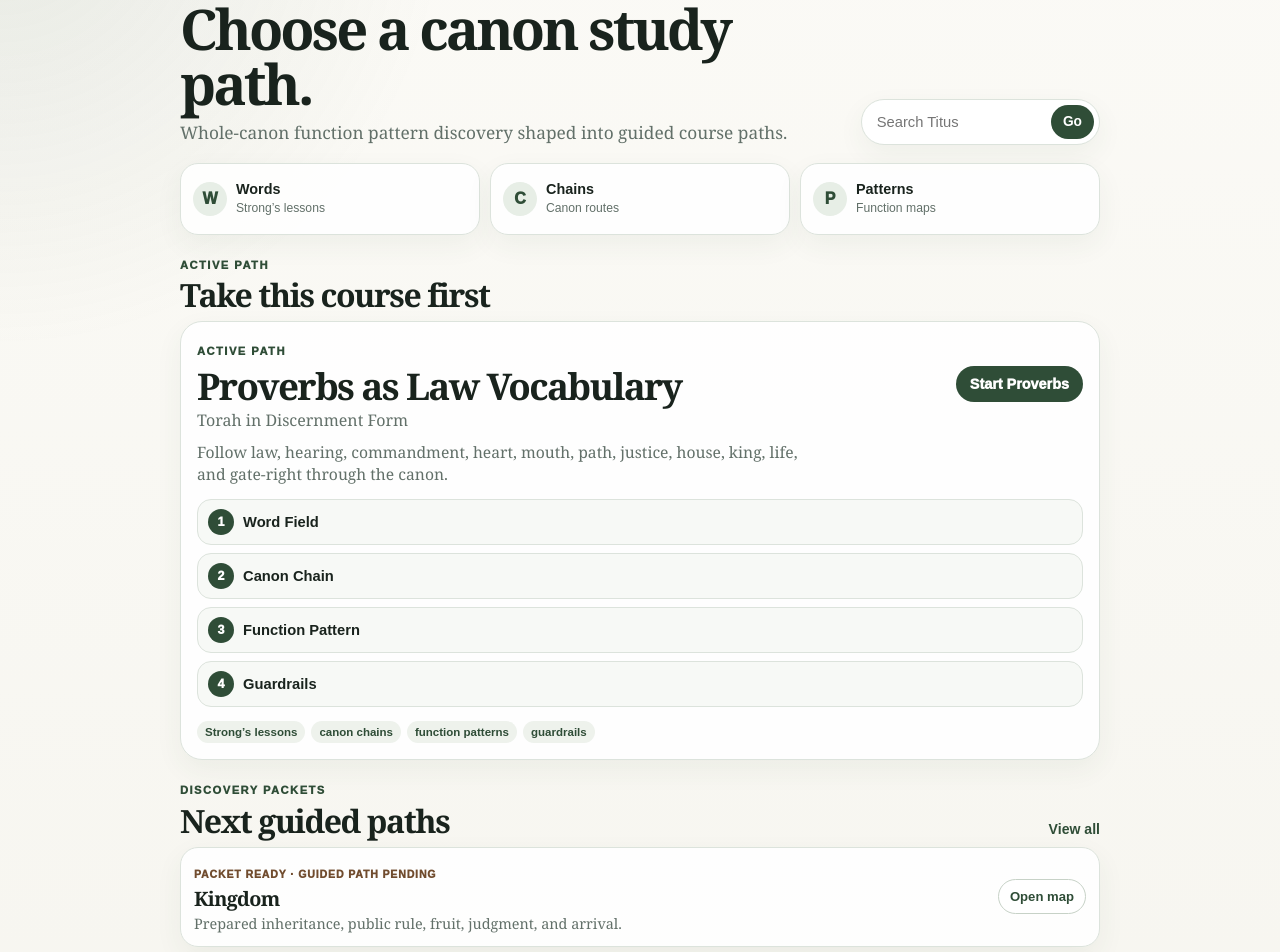
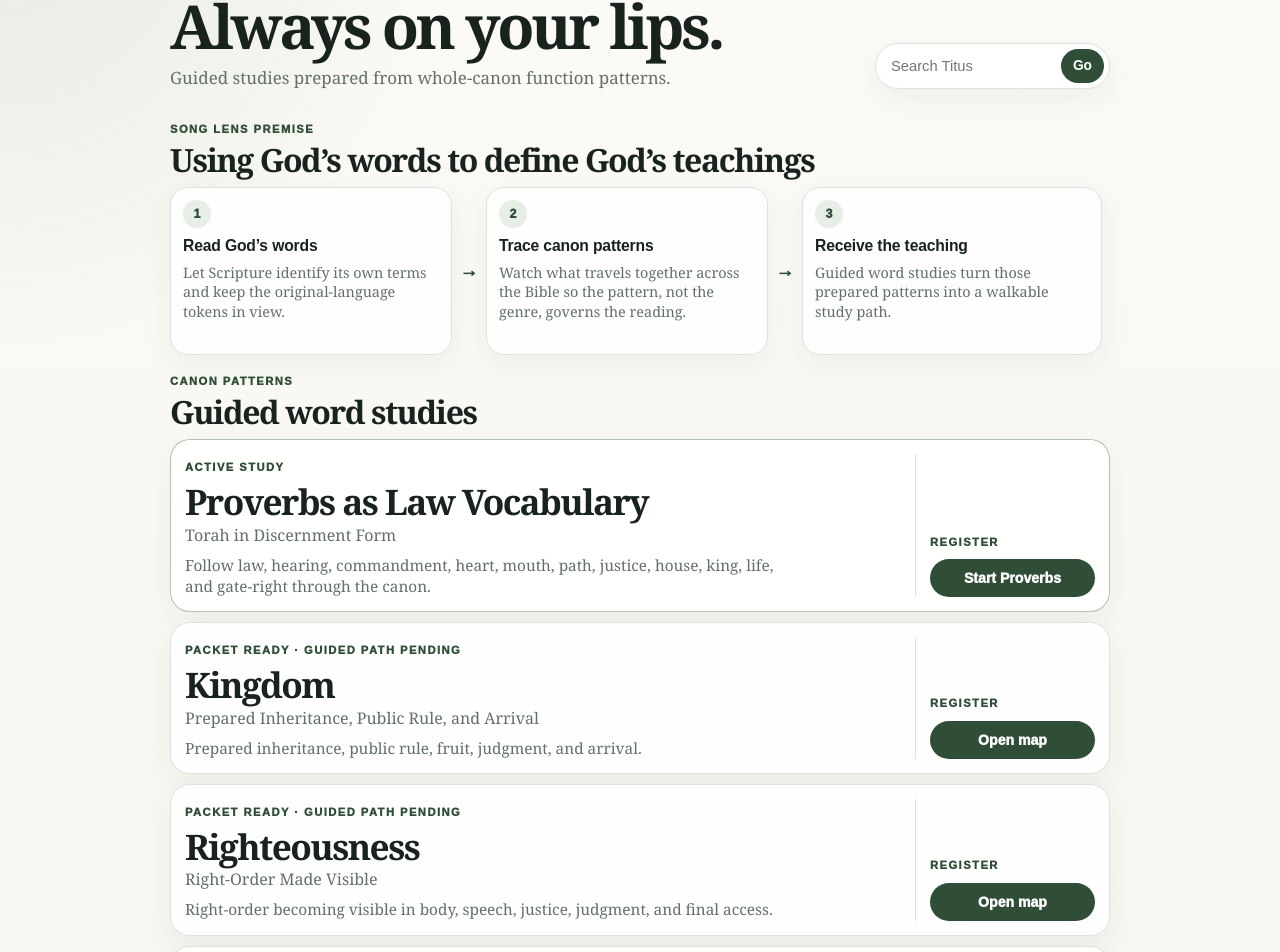
Before and after one commit to optical-lift/titus, a Next.js app: page / in a window 1280 px wide. Shown: the part 100-1052 px from the top of the page. Built offline with nearby package versions, Linux system fonts and the light colour scheme.

Commit message:
Refine Titus homepage copy and compress course layout

```diff
--- a/app/globals.css
+++ b/app/globals.css
@@ -100,7 +100,7 @@ ol {
   background: rgba(101, 125, 98, 0.22);
 }
 
-/* Home page: compact course index */
+/* Home page: Titus course site v2 */
 
 .sr-only {
   position: absolute;
@@ -114,29 +114,29 @@ ol {
   border: 0;
 }
 
-.compact-course-app {
-  width: min(920px, calc(100% - var(--page-pad) * 2));
+.titus-home-v2 {
+  width: min(940px, calc(100% - var(--page-pad) * 2));
   margin: 0 auto;
-  padding: 0 0 44px;
+  padding: 0 0 42px;
 }
 
-.compact-header {
+.titus-home-v2__header {
   position: sticky;
   top: 0;
   z-index: 40;
   display: flex;
   align-items: center;
   justify-content: space-between;
-  min-height: 54px;
+  min-height: 52px;
   margin: 0 calc(var(--page-pad) * -1);
   padding: 0 var(--page-pad);
   border-bottom: 1px solid var(--line);
   background: rgba(251, 250, 246, 0.96);
-  backdrop-filter: blur(14px);
+  backdrop-filter: blur(12px);
   font-family: var(--ui-font);
 }
 
-.compact-brand {
+.titus-home-v2__brand {
   color: var(--accent-dark);
   font-size: 0.98rem;
   font-weight: 950;
@@ -144,30 +144,30 @@ ol {
   text-transform: uppercase;
 }
 
-.compact-nav {
+.titus-home-v2__nav {
   display: flex;
   align-items: center;
   gap: 16px;
 }
 
-.compact-nav a {
+.titus-home-v2__nav a {
   color: var(--muted);
   font-size: 0.9rem;
   font-weight: 850;
 }
 
-.compact-intro {
+.titus-home-v2__intro {
   display: grid;
-  grid-template-columns: minmax(0, 1fr) minmax(190px, 0.36fr);
-  gap: 16px;
+  grid-template-columns: minmax(0, 1fr) minmax(200px, 0.34fr);
+  gap: 14px;
   align-items: end;
-  padding: 22px 0 14px;
+  padding: 20px 0 14px;
 }
 
-.compact-eyebrow,
-.compact-section-heading p,
-.compact-active-card__top span,
-.compact-packet-card span {
+.titus-home-v2__eyebrow,
+.titus-home-v2__section-head p,
+.titus-home-v2__study-badge,
+.titus-home-v2__study-register p {
   margin: 0;
   color: var(--accent-dark);
   font-family: var(--ui-font);
@@ -177,22 +177,22 @@ ol {
   text-transform: uppercase;
 }
 
-.compact-intro h1 {
+.titus-home-v2__intro h1 {
   max-width: 620px;
   margin-top: 8px;
-  font-size: clamp(2rem, 6vw, 3.5rem);
-  line-height: 0.98;
-  letter-spacing: -0.052em;
+  font-size: clamp(2.15rem, 6vw, 3.8rem);
+  line-height: 0.96;
+  letter-spacing: -0.055em;
 }
 
-.compact-intro p:not(.compact-eyebrow) {
+.titus-home-v2__lede {
   margin: 10px 0 0;
   color: var(--muted);
-  font-size: clamp(0.96rem, 2.5vw, 1.08rem);
+  font-size: clamp(0.96rem, 2.3vw, 1.06rem);
   line-height: 1.36;
 }
 
-.compact-search {
+.titus-home-v2__search {
   display: grid;
   grid-template-columns: minmax(0, 1fr) auto;
   gap: 6px;
@@ -203,7 +203,7 @@ ol {
   box-shadow: var(--shadow-soft);
 }
 
-.compact-search input {
+.titus-home-v2__search input {
   min-width: 0;
   border: 0;
   border-radius: 999px;
@@ -215,7 +215,7 @@ ol {
   outline: none;
 }
 
-.compact-search button {
+.titus-home-v2__search button {
   border: 0;
   border-radius: 999px;
   background: var(--accent-dark);
@@ -227,355 +227,237 @@ ol {
   cursor: pointer;
 }
 
-.compact-categories {
+.titus-home-v2__method,
+.titus-home-v2__studies {
+  margin-top: 18px;
+}
+
+.titus-home-v2__section-head {
+  margin-bottom: 10px;
+}
+
+.titus-home-v2__section-head h2 {
+  margin-top: 5px;
+  font-size: clamp(1.35rem, 4vw, 2rem);
+  line-height: 1.06;
+  letter-spacing: -0.045em;
+}
+
+.titus-home-v2__method-flow {
   display: grid;
   grid-template-columns: repeat(3, minmax(0, 1fr));
-  gap: 10px;
-  margin-top: 4px;
+  gap: 8px;
+  align-items: center;
 }
 
-.compact-category {
+.titus-home-v2__method-piece {
   display: grid;
-  grid-template-columns: auto 1fr;
-  gap: 9px;
+  grid-template-columns: 1fr auto;
+  gap: 8px;
   align-items: center;
-  min-height: 72px;
+}
+
+.titus-home-v2__method-card {
+  min-height: 168px;
   border: 1px solid var(--line);
   border-radius: 18px;
-  background: rgba(255, 255, 255, 0.88);
+  background: rgba(255, 255, 255, 0.92);
   padding: 12px;
   box-shadow: var(--shadow-soft);
 }
 
-.compact-category > span {
+.titus-home-v2__method-card span {
   display: grid;
   place-items: center;
-  width: 34px;
-  height: 34px;
+  width: 28px;
+  height: 28px;
   border-radius: 999px;
   background: var(--accent-light);
   color: var(--accent-dark);
   font-family: var(--ui-font);
+  font-size: 0.78rem;
   font-weight: 950;
 }
 
-.compact-category h2 {
-  margin: 0;
+.titus-home-v2__method-card h3 {
+  margin-top: 10px;
   font-family: var(--ui-font);
-  font-size: 0.9rem;
-  line-height: 1;
-  letter-spacing: 0;
+  font-size: 0.98rem;
+  line-height: 1.08;
+  letter-spacing: -0.01em;
 }
 
-.compact-category p {
-  margin: 4px 0 0;
+.titus-home-v2__method-card p {
+  margin: 8px 0 0;
   color: var(--muted);
-  font-family: var(--ui-font);
-  font-size: 0.76rem;
-  line-height: 1.2;
+  font-size: 0.9rem;
+  line-height: 1.34;
 }
 
-.compact-active,
-.compact-packets {
-  margin-top: 22px;
+.titus-home-v2__method-arrow {
+  color: var(--accent-dark);
+  font-family: var(--ui-font);
+  font-size: 1.15rem;
+  font-weight: 950;
 }
 
-.compact-section-heading {
-  margin-bottom: 10px;
+.titus-home-v2__study-list {
+  display: grid;
+  gap: 10px;
 }
 
-.compact-section-heading h2 {
-  margin-top: 5px;
-  font-size: clamp(1.35rem, 4.5vw, 2rem);
-  line-height: 1;
-  letter-spacing: -0.045em;
-}
-
-.compact-section-heading--row {
-  display: flex;
-  align-items: end;
-  justify-content: space-between;
-  gap: 14px;
-}
-
-.compact-section-heading--row a {
-  color: var(--accent-dark);
-  font-family: var(--ui-font);
-  font-size: 0.88rem;
-  font-weight: 900;
-}
-
-.compact-active-card,
-.compact-empty {
+.titus-home-v2__study-card,
+.titus-home-v2__empty {
   border: 1px solid var(--line);
-  border-radius: 22px;
+  border-radius: 20px;
   background: rgba(255, 255, 255, 0.92);
   box-shadow: var(--shadow-soft);
 }
 
-.compact-active-card {
-  padding: 16px;
+.titus-home-v2__study-card {
+  display: grid;
+  grid-template-columns: minmax(0, 1fr) 180px;
+  gap: 16px;
+  align-items: stretch;
+  padding: 14px;
 }
 
-.compact-active-card__top {
-  display: grid;
-  grid-template-columns: minmax(0, 1fr) auto;
-  gap: 14px;
-  align-items: center;
+.titus-home-v2__study-card.is-active {
+  border-color: rgba(101, 125, 98, 0.48);
 }
 
-.compact-active-card h3 {
+.titus-home-v2__study-copy h3 {
   margin-top: 8px;
-  font-size: clamp(1.55rem, 5vw, 2.3rem);
+  font-size: clamp(1.45rem, 4vw, 2.2rem);
   line-height: 0.98;
   letter-spacing: -0.045em;
 }
 
-.compact-active-card__top p {
+.titus-home-v2__study-subtitle {
   margin: 6px 0 0;
   color: var(--muted);
   font-size: 1rem;
   line-height: 1.25;
 }
 
-.compact-primary-button {
+.titus-home-v2__study-description {
+  margin: 10px 0 0;
+  color: var(--muted);
+  font-size: 0.96rem;
+  line-height: 1.38;
+}
+
+.titus-home-v2__study-register {
+  display: flex;
+  min-height: 100%;
+  flex-direction: column;
+  justify-content: end;
+  gap: 8px;
+  border-left: 1px solid var(--line);
+  padding-left: 14px;
+}
+
+.titus-home-v2__study-action {
   display: inline-flex;
   align-items: center;
   justify-content: center;
   border-radius: 999px;
   background: var(--accent-dark);
   color: #fff;
-  padding: 10px 14px;
+  padding: 11px 12px;
   font-family: var(--ui-font);
-  font-size: 0.9rem;
+  font-size: 0.88rem;
   font-weight: 950;
-  white-space: nowrap;
+  text-align: center;
 }
 
-.compact-active-description {
-  margin: 12px 0 0;
-  color: var(--muted);
-  font-size: 0.98rem;
-  line-height: 1.38;
-}
-
-.compact-outline {
-  display: grid;
-  gap: 8px;
-  margin-top: 14px;
-}
-
-.compact-outline-row {
-  display: grid;
-  grid-template-columns: auto 1fr;
-  gap: 9px;
-  align-items: center;
-  border: 1px solid var(--line);
-  border-radius: 14px;
-  background: rgba(238, 242, 236, 0.45);
-  padding: 9px 10px;
-}
-
-.compact-outline-row > span {
-  display: grid;
-  place-items: center;
-  width: 26px;
-  height: 26px;
-  border-radius: 999px;
-  background: var(--accent-dark);
-  color: #fff;
-  font-family: var(--ui-font);
-  font-size: 0.78rem;
-  font-weight: 950;
-}
-
-.compact-outline-row p {
-  margin: 0;
-  color: var(--ink);
-  font-family: var(--ui-font);
-  font-size: 0.92rem;
-  font-weight: 850;
-  line-height: 1.15;
-}
-
-.compact-tags {
-  display: flex;
-  flex-wrap: wrap;
-  gap: 6px;
-  margin-top: 14px;
-}
-
-.compact-tags span {
-  border-radius: 999px;
-  background: var(--soft);
-  color: var(--accent-dark);
-  padding: 5px 8px;
-  font-family: var(--ui-font);
-  font-size: 0.72rem;
-  font-weight: 850;
-}
-
-.compact-packet-list {
-  display: grid;
-  gap: 10px;
-}
-
-.compact-packet-card {
-  display: grid;
-  grid-template-columns: minmax(0, 1fr) auto;
-  gap: 14px;
-  align-items: center;
-  border: 1px solid var(--line);
-  border-radius: 18px;
-  background: rgba(255, 255, 255, 0.9);
-  padding: 13px;
-  box-shadow: var(--shadow-soft);
-}
-
-.compact-packet-card span {
-  display: inline-flex;
-  color: var(--warning-ink);
-  font-size: 0.66rem;
-  letter-spacing: 0.08em;
-}
-
-.compact-packet-card h3 {
-  margin-top: 6px;
-  font-size: 1.24rem;
-  line-height: 1.02;
-  letter-spacing: -0.035em;
-}
-
-.compact-packet-card p {
-  margin: 5px 0 0;
-  color: var(--muted);
-  font-size: 0.9rem;
-  line-height: 1.32;
-}
-
-.compact-packet-card a {
-  display: inline-flex;
-  align-items: center;
-  justify-content: center;
-  border: 1px solid var(--line-strong);
-  border-radius: 999px;
-  background: #fff;
-  color: var(--accent-dark);
-  padding: 9px 11px;
-  font-family: var(--ui-font);
-  font-size: 0.82rem;
-  font-weight: 900;
-  white-space: nowrap;
-}
-
-.compact-empty {
+.titus-home-v2__empty {
   padding: 14px;
   color: var(--muted);
 }
 
-.compact-empty p {
+.titus-home-v2__empty p {
   margin: 0;
 }
 
-@media (max-width: 720px) {
-  .compact-course-app {
-    width: min(100% - 20px, 920px);
-    padding-bottom: 38px;
+.titus-home-v2__footer {
+  margin-top: 22px;
+  border-top: 1px solid var(--line);
+  padding-top: 14px;
+}
+
+.titus-home-v2__footer p {
+  margin: 0;
+  color: var(--faint);
+  font-family: var(--ui-font);
+  font-size: 0.78rem;
+  line-height: 1.45;
+}
+
+@media (max-width: 760px) {
+  .titus-home-v2 {
+    width: min(100% - 20px, 940px);
+    padding-bottom: 34px;
   }
 
-  .compact-header {
+  .titus-home-v2__header {
     min-height: 50px;
   }
 
-  .compact-intro {
+  .titus-home-v2__intro {
     grid-template-columns: 1fr;
     gap: 12px;
     padding: 18px 0 12px;
   }
 
-  .compact-intro h1 {
-    font-size: clamp(2rem, 10.5vw, 2.95rem);
+  .titus-home-v2__intro h1 {
+    font-size: clamp(2rem, 10.8vw, 3rem);
   }
 
-  .compact-search {
-    border-radius: 16px;
+  .titus-home-v2__method-flow {
+    grid-template-columns: 1fr;
+    gap: 6px;
   }
 
-  .compact-search input {
-    padding-left: 8px;
+  .titus-home-v2__method-piece {
+    grid-template-columns: 1fr;
+    gap: 6px;
   }
 
-  .compact-categories {
-    gap: 7px;
+  .titus-home-v2__method-card {
+    min-height: auto;
+    padding: 11px;
   }
 
-  .compact-category {
-    grid-template-columns: 1fr;
-    justify-items: center;
-    text-align: center;
-    min-height: 88px;
-    border-radius: 16px;
-    padding: 9px 6px;
+  .titus-home-v2__method-arrow {
+    justify-self: center;
+    transform: rotate(90deg);
   }
 
-  .compact-category > span {
-    width: 32px;
-    height: 32px;
-  }
-
-  .compact-category h2 {
-    font-size: 0.82rem;
-  }
-
-  .compact-category p {
-    font-size: 0.68rem;
-  }
-
-  .compact-active,
-  .compact-packets {
-    margin-top: 18px;
-  }
-
-  .compact-active-card {
-    padding: 14px;
+  .titus-home-v2__study-card {
+    grid-template-columns: 1fr;
+    gap: 12px;
+    padding: 13px;
     border-radius: 18px;
   }
 
-  .compact-active-card__top {
-    grid-template-columns: 1fr;
-    gap: 10px;
+  .titus-home-v2__study-register {
+    border-left: 0;
+    border-top: 1px solid var(--line);
+    padding-left: 0;
+    padding-top: 10px;
   }
 
-  .compact-primary-button {
+  .titus-home-v2__study-action {
     width: 100%;
   }
 
-  .compact-active-description {
-    font-size: 0.94rem;
-  }
-
-  .compact-outline {
-    gap: 7px;
-  }
-
-  .compact-outline-row {
-    padding: 8px;
-  }
-
-  .compact-packet-card {
-    grid-template-columns: 1fr;
-    gap: 10px;
-    border-radius: 16px;
-  }
-
-  .compact-packet-card a {
-    width: 100%;
+  .titus-home-v2__footer p {
+    font-size: 0.76rem;
   }
 }
 
-
-
-/* Shared page layout */
+\n\n/* Shared page layout */
 
 .page-shell {
   width: min(var(--page-max), calc(100% - var(--page-pad) * 2));
--- a/app/page.tsx
+++ b/app/page.tsx
@@ -1,152 +1,135 @@
 import Link from "next/link";
 import { getHomeStudyPaths } from "@/data/titus/courses";
 
-const studySteps = [
-  "Word Field",
-  "Canon Chain",
-  "Function Pattern",
-  "Guardrails",
-];
-
-const categoryTiles = [
-  { label: "Words", text: "Strong’s lessons" },
-  { label: "Chains", text: "Canon routes" },
-  { label: "Patterns", text: "Function maps" },
+const methodSteps = [
+  {
+    title: "Read God’s words",
+    text: "Let Scripture identify its own terms and keep the original-language tokens in view.",
+  },
+  {
+    title: "Trace canon patterns",
+    text: "Watch what travels together across the Bible so the pattern, not the genre, governs the reading.",
+  },
+  {
+    title: "Receive the teaching",
+    text: "Guided word studies turn those prepared patterns into a walkable study path.",
+  },
 ];
 
 export default function Home() {
   const activePath = getHomeStudyPaths("active_path")[0];
   const packetQueue = getHomeStudyPaths("packet_queue");
+  const studyCards = [activePath, ...packetQueue].filter(Boolean);
 
   return (
-    <main className="compact-course-app">
-      <header className="compact-header" aria-label="Titus site header">
-        <Link className="compact-brand" href="/">
+    <main className="titus-home-v2">
+      <header className="titus-home-v2__header" aria-label="Titus site header">
+        <Link className="titus-home-v2__brand" href="/">
           Titus
         </Link>
 
-        <nav className="compact-nav" aria-label="Primary navigation">
+        <nav className="titus-home-v2__nav" aria-label="Primary navigation">
           <a href="#courses">Courses</a>
           <Link href="/search">Search</Link>
         </nav>
       </header>
 
-      <section className="compact-intro" aria-labelledby="home-title">
-        <div>
-          <p className="compact-eyebrow">Greek &amp; Hebrew word study</p>
-          <h1 id="home-title">Choose a canon study path.</h1>
-          <p>
-            Whole-canon function pattern discovery shaped into guided course paths.
+      <section className="titus-home-v2__intro" aria-labelledby="home-title">
+        <div className="titus-home-v2__intro-copy">
+          <p className="titus-home-v2__eyebrow">Greek &amp; Hebrew word study</p>
+          <h1 id="home-title">Always on your lips.</h1>
+          <p className="titus-home-v2__lede">
+            Guided studies prepared from whole-canon function patterns.
           </p>
         </div>
 
-        <form className="compact-search" action="/search">
+        <form className="titus-home-v2__search" action="/search">
           <label className="sr-only" htmlFor="home-search">
             Search Titus
           </label>
-          <input
-            id="home-search"
-            name="q"
-            placeholder="Search Titus"
-          />
+          <input id="home-search" name="q" placeholder="Search Titus" />
           <button type="submit">Go</button>
         </form>
       </section>
 
-      <section className="compact-categories" aria-label="Study layers">
-        {categoryTiles.map((tile) => (
-          <article className="compact-category" key={tile.label}>
-            <span>{tile.label.slice(0, 1)}</span>
-            <div>
-              <h2>{tile.label}</h2>
-              <p>{tile.text}</p>
-            </div>
-          </article>
-        ))}
-      </section>
-
-      <section className="compact-active" id="courses" aria-labelledby="active-course-title">
-        <div className="compact-section-heading">
-          <p>Active path</p>
-          <h2 id="active-course-title">Take this course first</h2>
+      <section className="titus-home-v2__method" aria-labelledby="method-title">
+        <div className="titus-home-v2__section-head">
+          <p>Song lens premise</p>
+          <h2 id="method-title">Using God’s words to define God’s teachings</h2>
         </div>
 
-        {activePath ? (
-          <article className="compact-active-card">
-            <div className="compact-active-card__top">
-              <div>
-                <span>{activePath.homeBadge ?? "Active Path"}</span>
-                <h3>{activePath.title}</h3>
-                <p>{activePath.subtitle}</p>
+        <div className="titus-home-v2__method-flow">
+          {methodSteps.map((step, index) => (
+            <div className="titus-home-v2__method-piece" key={step.title}>
+              <article className="titus-home-v2__method-card">
+                <span>{index + 1}</span>
+                <h3>{step.title}</h3>
+                <p>{step.text}</p>
+              </article>
+
+              {index < methodSteps.length - 1 ? (
+                <div className="titus-home-v2__method-arrow" aria-hidden="true">
+                  →
                 </div>
-
-              <Link
-                className="compact-primary-button"
-                href={activePath.homeHref ?? `/courses/${activePath.slug}`}
-              >
-                {activePath.homeCtaLabel ?? "Start"}
-              </Link>
-            </div>
-
-            <p className="compact-active-description">
-              {activePath.homeDescription ?? activePath.description}
-            </p>
-
-            <div className="compact-outline" aria-label="Course outline">
-              {studySteps.map((step, index) => (
-                <div className="compact-outline-row" key={step}>
-                  <span>{index + 1}</span>
-                  <p>{step}</p>
+              ) : null}
             </div>
           ))}
         </div>
+      </section>
 
-            {activePath.homeMappedObjects?.length ? (
-              <div className="compact-tags" aria-label="Mapped objects">
-                {activePath.homeMappedObjects.map((object) => (
-                  <span key={object}>{object}</span>
-                ))}
+      <section className="titus-home-v2__studies" id="courses" aria-labelledby="courses-title">
+        <div className="titus-home-v2__section-head">
+          <p>Canon patterns</p>
+          <h2 id="courses-title">Guided word studies</h2>
         </div>
-            ) : null}
+
+        <div className="titus-home-v2__study-list">
+          {studyCards.length > 0 ? (
+            studyCards.map((course, index) => {
+              const isActive = index === 0 && activePath && course.slug === activePath.slug;
+              return (
+                <article
+                  className={`titus-home-v2__study-card ${isActive ? "is-active" : "is-pending"}`}
+                  key={course.slug}
+                >
+                  <div className="titus-home-v2__study-copy">
+                    <span className="titus-home-v2__study-badge">
+                      {isActive ? "Active study" : course.homeBadge ?? "Guided path pending"}
+                    </span>
+                    <h3>{course.title}</h3>
+                    <p className="titus-home-v2__study-subtitle">{course.subtitle}</p>
+                    <p className="titus-home-v2__study-description">
+                      {course.homeDescription ?? course.description}
+                    </p>
+                  </div>
+
+                  <div className="titus-home-v2__study-register">
+                    <p>Register</p>
+                    <Link
+                      className="titus-home-v2__study-action"
+                      href={course.homeHref ?? `/courses/${course.slug}`}
+                    >
+                      {isActive ? "Start Proverbs" : course.homeCtaLabel ?? "Open map"}
+                    </Link>
+                  </div>
                 </article>
+              );
+            })
           ) : (
-          <article className="compact-empty">
-            <p>No course is marked as the active homepage path yet.</p>
+            <article className="titus-home-v2__empty">
+              <p>No homepage study paths are marked in the registry yet.</p>
             </article>
           )}
+        </div>
       </section>
 
-      <section className="compact-packets" aria-labelledby="packet-course-title">
-        <div className="compact-section-heading compact-section-heading--row">
-          <div>
-            <p>Discovery packets</p>
-            <h2 id="packet-course-title">Next guided paths</h2>
-          </div>
-          <Link href="/search">View all</Link>
-        </div>
-
-        {packetQueue.length > 0 ? (
-          <div className="compact-packet-list">
-            {packetQueue.map((course) => (
-              <article className="compact-packet-card" key={course.slug}>
-                <div>
-                  <span>{course.homeBadge ?? "Packet Ready"}</span>
-                  <h3>{course.title}</h3>
-                  <p>{course.homeDescription ?? course.description}</p>
-                </div>
-
-                <Link href={course.homeHref ?? `/courses/${course.slug}`}>
-                  {course.homeCtaLabel ?? "Open"}
-                </Link>
-              </article>
-            ))}
-          </div>
-        ) : (
-          <article className="compact-empty">
-            <p>No packet-queue courses are marked for homepage display yet.</p>
-          </article>
-        )}
-      </section>
+      <footer className="titus-home-v2__footer">
+        <p>
+          Titus uses prepared study material from patterns found through the Lex Canon
+          Pattern Engine Project, a function-first methodology that uses original-language
+          tokens to map the Bible as one complete unit, regardless of genre or historical setting.
+        </p>
+      </footer>
     </main>
   );
 }
```
Lines whose indentation alone changed are shown as unchanged.
